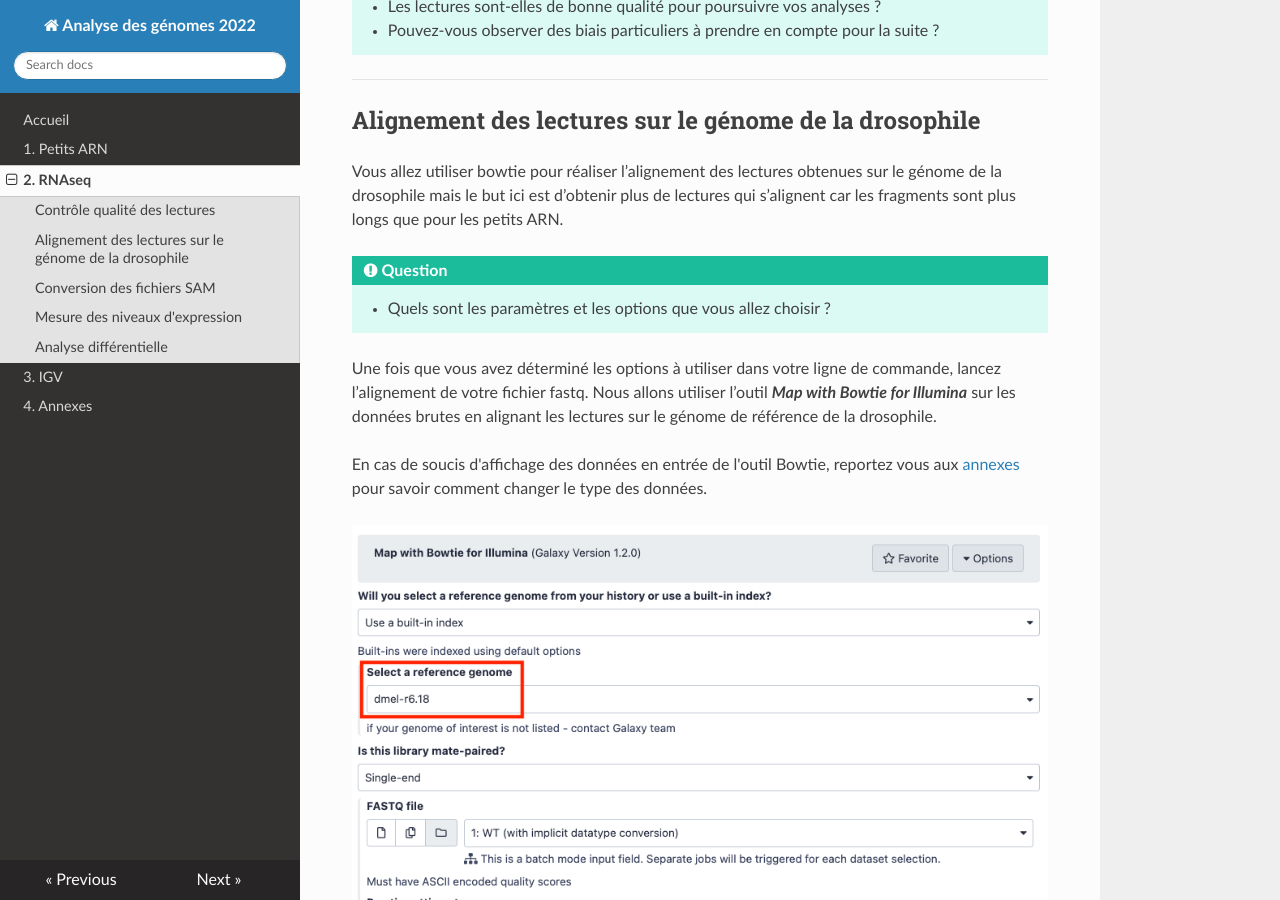
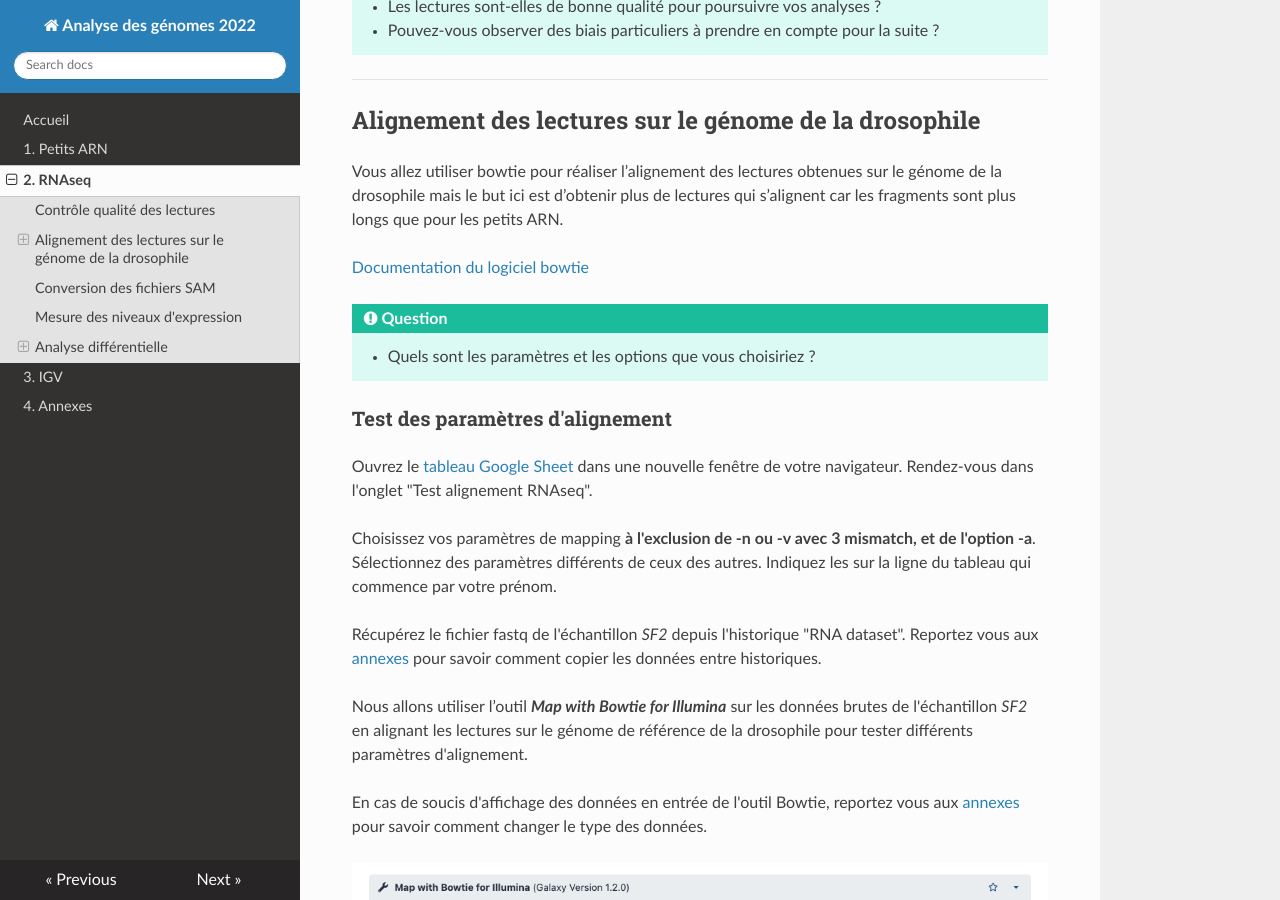
Before and after one commit to slecrom/AG2024, an MkDocs documentation site: the page built from docs/rnaseq.md, in a window 1280 px wide and 900 px high, scrolled down 897 px. Built offline with MkDocs 1.6.1, drawn with Linux system fonts in a browser that asks for light colours; nearby versions of some CDN libraries; some of the changed text lies outside the part shown.

Commit message:
Tutorial update

```diff
--- a/docs/rnaseq.md
+++ b/docs/rnaseq.md
@@ -33,15 +33,35 @@ Comme dans la partie sur les [petits ARN](./srna.md#controle-qualite-des-lecture
 
 Vous allez utiliser bowtie pour réaliser l’alignement des lectures obtenues sur le génome de la drosophile mais le but ici est d’obtenir plus de lectures qui s’alignent car les fragments sont plus longs que pour les petits ARN.
 
+[Documentation du logiciel bowtie](http://bowtie-bio.sourceforge.net/manual.shtml)
+
 !!! hint "Question"
 
-	- Quels sont les paramètres et les options que vous allez choisir ?
+	- Quels sont les paramètres et les options que vous choisiriez ?
 
-Une fois que vous avez déterminé les options à utiliser dans votre ligne de commande, lancez l’alignement de votre fichier fastq. Nous allons utiliser l’outil ***Map with Bowtie for Illumina*** sur les données brutes en alignant les lectures sur le génome de référence de la drosophile.
+
+### Test des paramètres d'alignement
+
+Ouvrez le [tableau Google Sheet](https://docs.google.com/spreadsheets/d/1Cxe_UCjYfFXXRGcaMgyTm_m6uJrKGDy_UYKGS4K-EZM/) dans une nouvelle fenêtre de votre navigateur. Rendez-vous dans l'onglet "Test alignement RNAseq".
+
+Choisissez vos paramètres de mapping **à l'exclusion de -n ou -v avec 3 mismatch, et de l'option -a**. Sélectionnez des paramètres différents de ceux des autres. Indiquez les sur la ligne du tableau qui commence par votre prénom.
+
+Récupérez le fichier fastq de l'échantillon *SF2* depuis l'historique "RNA dataset". Reportez vous aux [annexes](./annexes.md) pour savoir comment copier les données entre historiques.
+
+Nous allons utiliser l’outil ***Map with Bowtie for Illumina*** sur les données brutes de l'échantillon *SF2* en alignant les lectures sur le génome de référence de la drosophile pour tester différents paramètres d'alignement.
 
 En cas de soucis d'affichage des données en entrée de l'outil Bowtie, reportez vous aux [annexes](./annexes.md) pour savoir comment changer le type des données.
 
-![Alignement avec Bowtie](img/rna/bowtie.png "Alignement avec Bowtie")
+![Alignement avec Bowtie](img/rna/bowtie1.png "Alignement avec Bowtie")
+
+Une fois l'alignement effectué, indiquez le nombre et le pourcentage de lectures alignées et le temps mis par le programme à s'exécuter dans le [tableau partagé](https://docs.google.com/spreadsheets/d/1Cxe_UCjYfFXXRGcaMgyTm_m6uJrKGDy_UYKGS4K-EZM/).
+
+
+### Alignements des lectures des réplicats SF et WT
+
+Maintenant que vous avez déterminé les options qui vous paraissent les plus pertinentes à utiliser, lancez l’alignement de votre collection de fichier fastq à l'aide de l’outil ***Map with Bowtie for Illumina***.
+
+![Alignement avec Bowtie](img/rna/bowtie2.png "Alignement avec Bowtie")
 
 !!! hint "Questions"
 
@@ -52,25 +72,9 @@ En cas de soucis d'affichage des données en entrée de l'outil Bowtie, reportez
 --------------------------------------------------------------------------------
 ## Conversion des fichiers SAM
 
-Vous allez effectuer la conversion des fichiers SAM en BAM en éliminant les lectures qui ne se sont pas alignées, puis trier les alignements suivant les coordonnées chromosomiques du génome de référence.
+Vous allez effectuer la conversion des fichiers SAM en BAM en éliminant les lectures qui ne se sont pas alignées, puis trier les alignements suivant les coordonnées chromosomiques du génome de référence. Pour cela vous allez utiliser l’outil ***Samtools view***.
 
-D'abord il faut récupérer le fasta du génome de la *drosophile* dans l'historique actuel. Reportez vous aux [annexes](./annexes.md) pour savoir comment copier les données entre historiques.
-
-![Récupération du génome de la drosophile](img/rna/copy_genome.png "Récupération du génome de la drosophile")
-
-Vous allez ensuite convertir le SAM en BAM et trier le fichier BAM en utilisant l’outil ***SAM-to-BAM***.
-
-![Conversion du SAM en BAM](img/rna/sam-to-bam.png "Conversion du SAM en BAM")
-
-<!---
-Puis enfin le filtrage pour supprimer du fichier BAM les lectures qui n’ont pas été alignées et ainsi réduire la taille du fichier. Pour cela on utilise l’outil ***FilterSamReads***.
-
-![Filtrage BAM](img/rna/filter_bam.png "Filtrage BAM")
--->
-
-Puis enfin le filtrage pour supprimer du fichier BAM les lectures qui n’ont pas été alignées et ainsi réduire la taille du fichier. Pour cela on utilise l’outil ***Filter SAM or BAM***.
-
-![Filtrage BAM](img/rna/filter_bam2.png "Filtrage BAM")
+![Conversion et filtrage SAM](img/rna/sam-filter-bam.png "Conversion et filtrage SAM")
 
 
 --------------------------------------------------------------------------------
@@ -113,6 +117,9 @@ Vous devez indiquer à l’outil quels sont les échantillons à rattacher à ch
 	- Quel est le nombre de gènes différentiellement exprimés que vous obtenez ?
 	- L’étape d’analyse différentielle s’est elle bien déroulée ?
 
+
+### Visualisation sous forme de volcano plot
+
 Pour aller plus loin dans la visualisation vous allez réaliser un volcano plot sur vos résultats grâce à l'outil ***Volcano Plot***.
 Attention à bien faire correspondre les colonnes demandées au format de sortie de DESeq2.
 
@@ -121,3 +128,5 @@ Attention à bien faire correspondre les colonnes demandées au format de sortie
 ![Volcano plot](img/rna/volcano_result.png "Volcano result")
 
 Un [tutoriel](https://training.galaxyproject.org/training-material/topics/transcriptomics/tutorials/rna-seq-viz-with-volcanoplot/tutorial.html) très bien fait vous permet d'aller plus loin avec cet outil.
+
+Par exemple voici comment visualiser sur le volcano plot la liste des gènes cibles des amorces que vous avez utilisés en
```
Also changed, not shown: docs/annexes.md (+0 -10 lines), docs/igv.md (+3 -3 lines), docs/img/annexes/restart_galaxy.png (deleted), docs/img/rna/bowtie.png (deleted), docs/img/rna/bowtie1.png (added), docs/img/rna/bowtie2.png (added), docs/img/rna/deseq2.png, docs/img/rna/featurecounts.png, docs/img/rna/filter_bam.png (deleted), docs/img/rna/filter_bam2.png (deleted), docs/img/rna/sam-filter-bam.png (added), docs/img/rna/sam-to-bam.png (deleted), docs/img/rna/volcano_plot.png, docs/img/rna/volcano_result.png.
